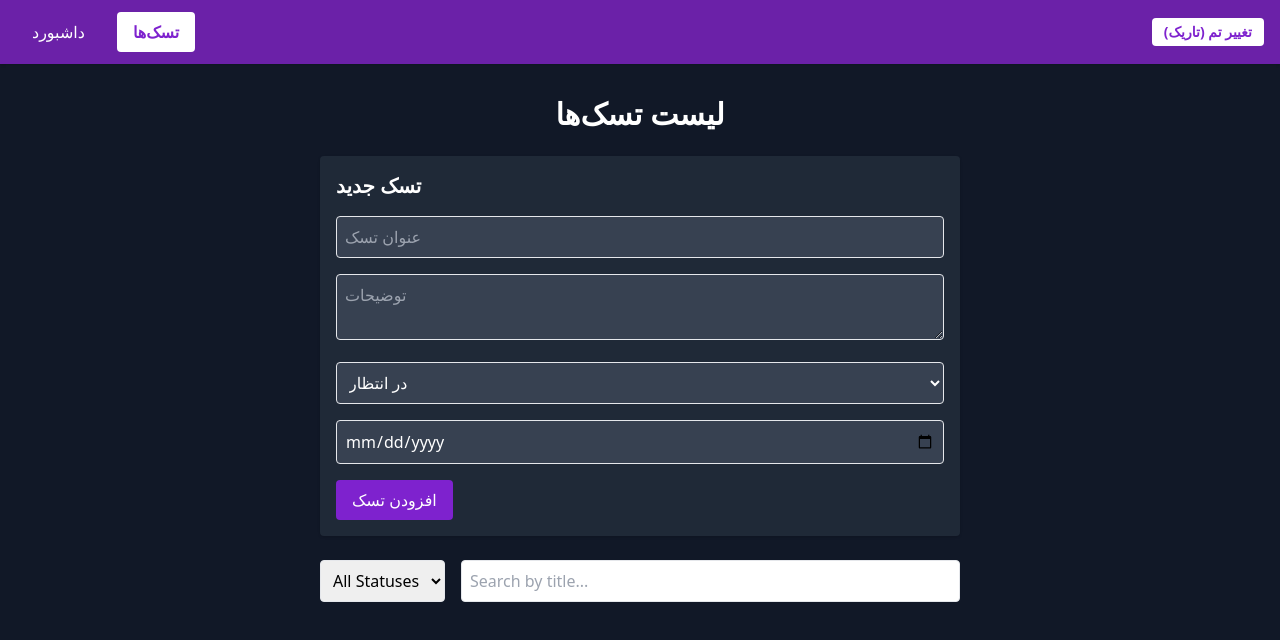
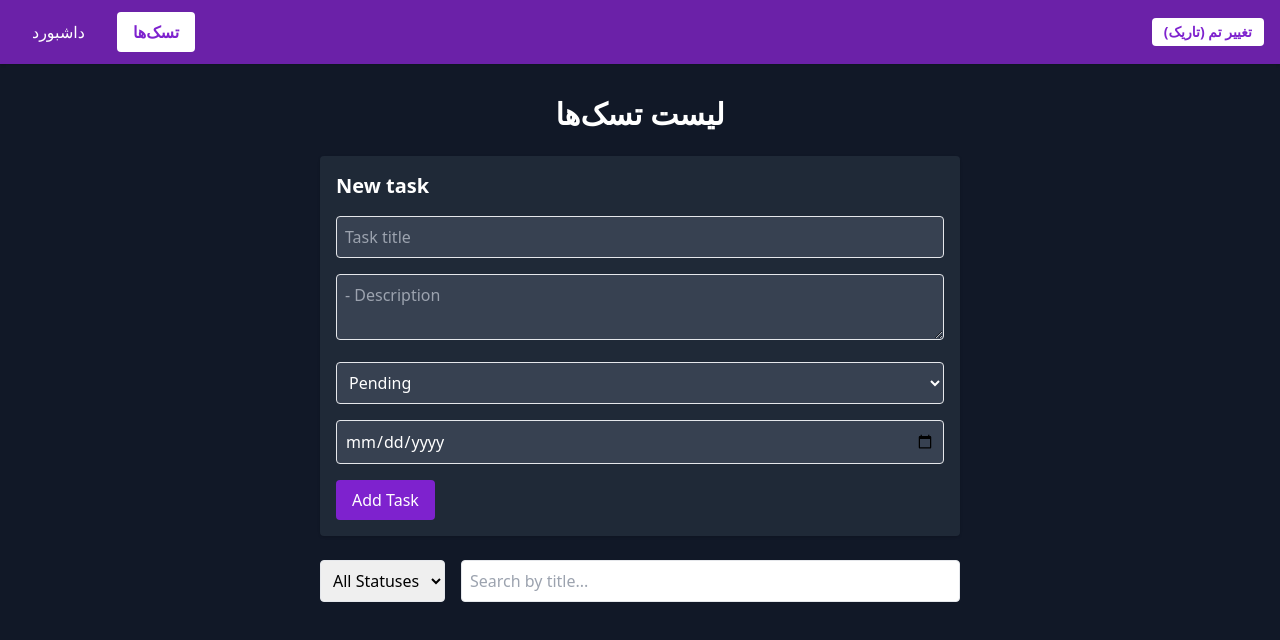
Before and after one commit to soroushiliyat/task-manager-vite-ts, a React (Vite) app: page /tasks in a window 1280 px wide. Shown: the top 640 px of the page. Built offline with nearby package versions, Linux system fonts and the light colour scheme.

Commit message:
Update TaskForm.tsx

```diff
--- a/src/features/tasks/components/TaskForm.tsx
+++ b/src/features/tasks/components/TaskForm.tsx
@@ -28,12 +28,12 @@ export default function TaskForm({ onSubmit, editingTask }: Props) {
     e.preventDefault();
 
     if (!title.trim()) {
-      setError('عنوان تسک الزامی است');
+      setError('Task title is required');
       return;
     }
 
     if (!['pending', 'in-progress', 'completed'].includes(status)) {
-      setError('وضعیت نامعتبر است');
+      setError('Invalid status');
       return;
     }
 
@@ -63,21 +63,21 @@ export default function TaskForm({ onSubmit, editingTask }: Props) {
       className="bg-white dark:bg-gray-800 p-4 rounded shadow mb-6 space-y-4"
     >
       <h2 className="text-xl font-bold text-gray-800 dark:text-white">
-        {editingTask ? 'ویرایش تسک' : 'تسک جدید'}
+        {editingTask ? 'Edit task' : 'New task'}
       </h2>
 
       {error && <p className="text-red-500 text-sm">{error}</p>}
 
       <input
         type="text"
-        placeholder="عنوان تسک"
+        placeholder="Task title"
         className="w-full p-2 rounded border dark:bg-gray-700 dark:text-white"
         value={title}
         onChange={e => setTitle(e.target.value)}
       />
 
       <textarea
-        placeholder="توضیحات"
+        placeholder="- Description"
         className="w-full p-2 rounded border dark:bg-gray-700 dark:text-white"
         value={description}
         onChange={e => setDescription(e.target.value)}
@@ -88,9 +88,9 @@ export default function TaskForm({ onSubmit, editingTask }: Props) {
         value={status}
         onChange={e => setStatus(e.target.value as Task['status'])}
       >
-        <option value="pending">در انتظار</option>
-        <option value="in-progress">در حال انجام</option>
-        <option value="completed">انجام شده</option>
+        <option value="pending">Pending</option>
+        <option value="in-progress">  In Progress</option>
+        <option value="completed">اCompleted</option>
       </select>
 
       <input
@@ -104,7 +104,7 @@ export default function TaskForm({ onSubmit, editingTask }: Props) {
         type="submit"
         className="bg-purple-700 text-white px-4 py-2 rounded hover:scale-105 hover:bg-purple-800 transition-transform duration-200"
       >
-        {editingTask ? 'ذخیره تغییرات' : 'افزودن تسک'}
+        {editingTask ? 'Save Changes' : 'Add Task'}
       </button>
     </motion.form>
   );
```
